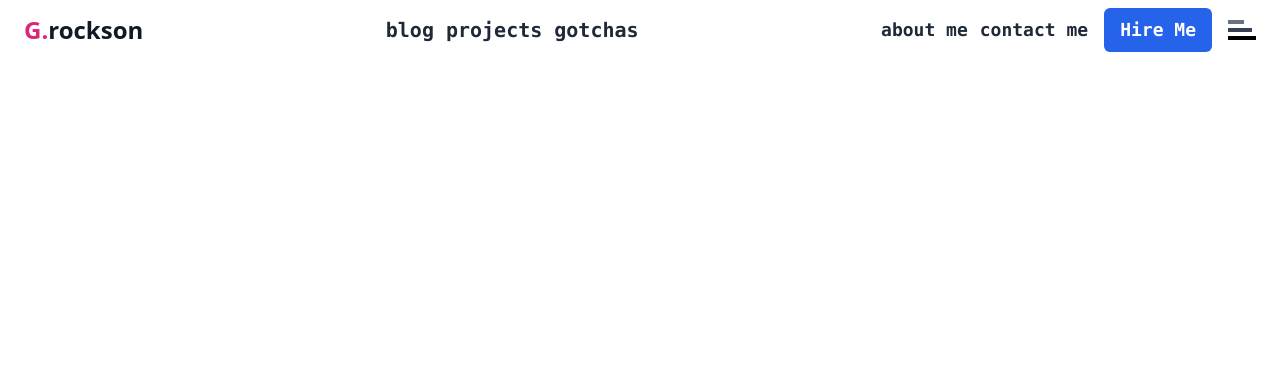
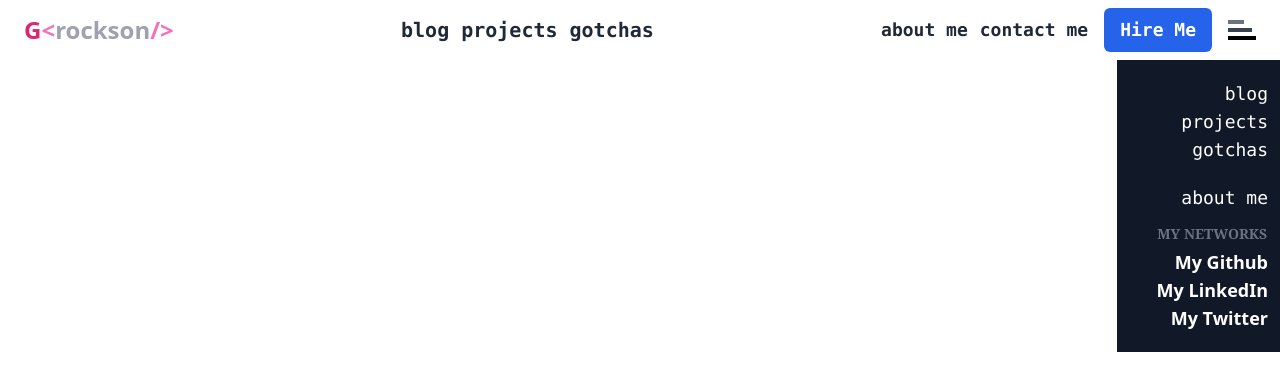
Before and after one commit to rocksongabriel/gabrielrockson, a Django app: template templates/base.html in a window 1280 px wide. Shown: the top 391 px of the page. Run offline with Django 3.2, Linux system fonts and the light colour scheme; the template is opened without the code that fills it, so the values that code supplies are empty; style sheets or scripts are compiled from the project's sources.

Commit message:
Add click functionality to toggle the menu

```diff
--- a/templates/base.html
+++ b/templates/base.html
@@ -23,7 +23,7 @@
             <!-- logo section -->
             <div class="flex items-center">
                 <a href="#" class="text-2xl font-extrabold text-gray-600">
-                    <span class="text-pink-600">G.</span><span class="font-base text-gray-900">rockson</span>
+                    <span class="text-pink-600">G</span><span class="text-pink-400"><</span><span class="font-base text-gray-400">rockson</span><span class="text-pink-400">/></span>
                 </a>
             </div>
 
@@ -46,7 +46,7 @@
                     class="py-2 px-4 bg-blue-600 hover:bg-blue-700 hover:rotate-3 transform hover:scale-105 transition delay-100 duration-100 rounded-md drop-shadow-lg text-white font-bold text-lg"
                 >Hire Me</a>
                 <!-- put mobile menu icon here -->
-                <div class="space-y-1">
+                <div class="space-y-1 cursor-pointer" id="menuToggle">
                     <div class="w-4 h-1 bg-gray-500"></div>
                     <div class="w-6 h-1 bg-gray-700"></div>
                     <div class="w-7 h-1 bg-black"></div>
@@ -54,7 +54,7 @@
             </div>
         </div>
         <!-- Mobile menu -->
-        <div class="md:hidden flex justify-end"> <!-- Hide on large screens -->
+        <div class="flex justify-end" id="mobileMenu"> <!-- Hide on large screens -->
             <div class="bg-gray-900 text-white text-right px-3 pl-10 font-mono" style="min-width: 50px;"> <!-- change the font family-->
                 <div class="flex flex-col text-lg py-5">
                     <a href="#">blog</a>
@@ -88,7 +88,12 @@
 
 
     <script>
+        let menuToggle = document.getElementById("menuToggle");
+        let mobileMenu = document.getElementById("mobileMenu");
 
+        menuToggle.addEventListener("click", () => {
+            mobileMenu.classList.toggle("hidden");
+        })
     </script>
 </body>
 </html>
```
